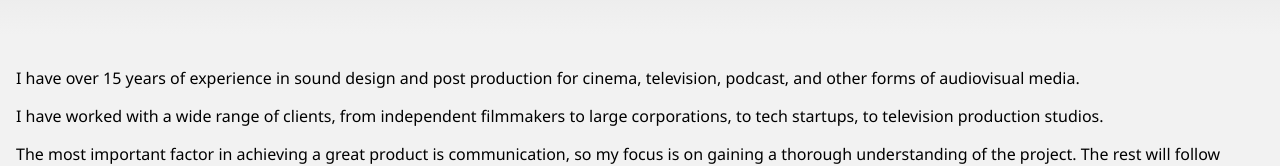
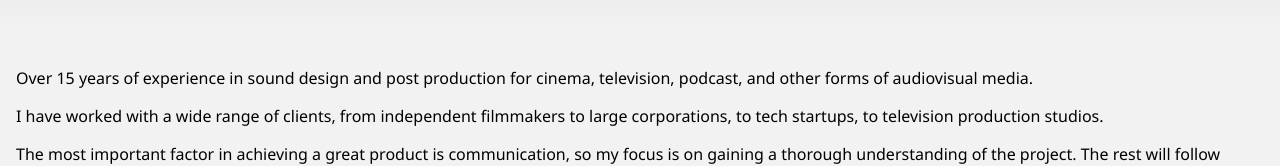
Before and after one commit to RMiddenway/personal-website, a Next.js app: page /sound in a window 1280 px wide. Shown: the part 125-291 px from the top of the page. Built offline with nearby package versions, Linux system fonts and the light colour scheme.

Commit message:
Edit sound page copy

```diff
--- a/pages/sound.js
+++ b/pages/sound.js
@@ -16,9 +16,9 @@ const Sound = () => {
           <PageHeader title="Sound Design" />
           <PageContent>
             <p>
-              I have over 15 years of experience in sound design and post
-              production for cinema, television, podcast, and other forms of
-              audiovisual media.
+              Over 15 years of experience in sound design and post production
+              for cinema, television, podcast, and other forms of audiovisual
+              media.
             </p>
             <p>
               I have worked with a wide range of clients, from independent
```
